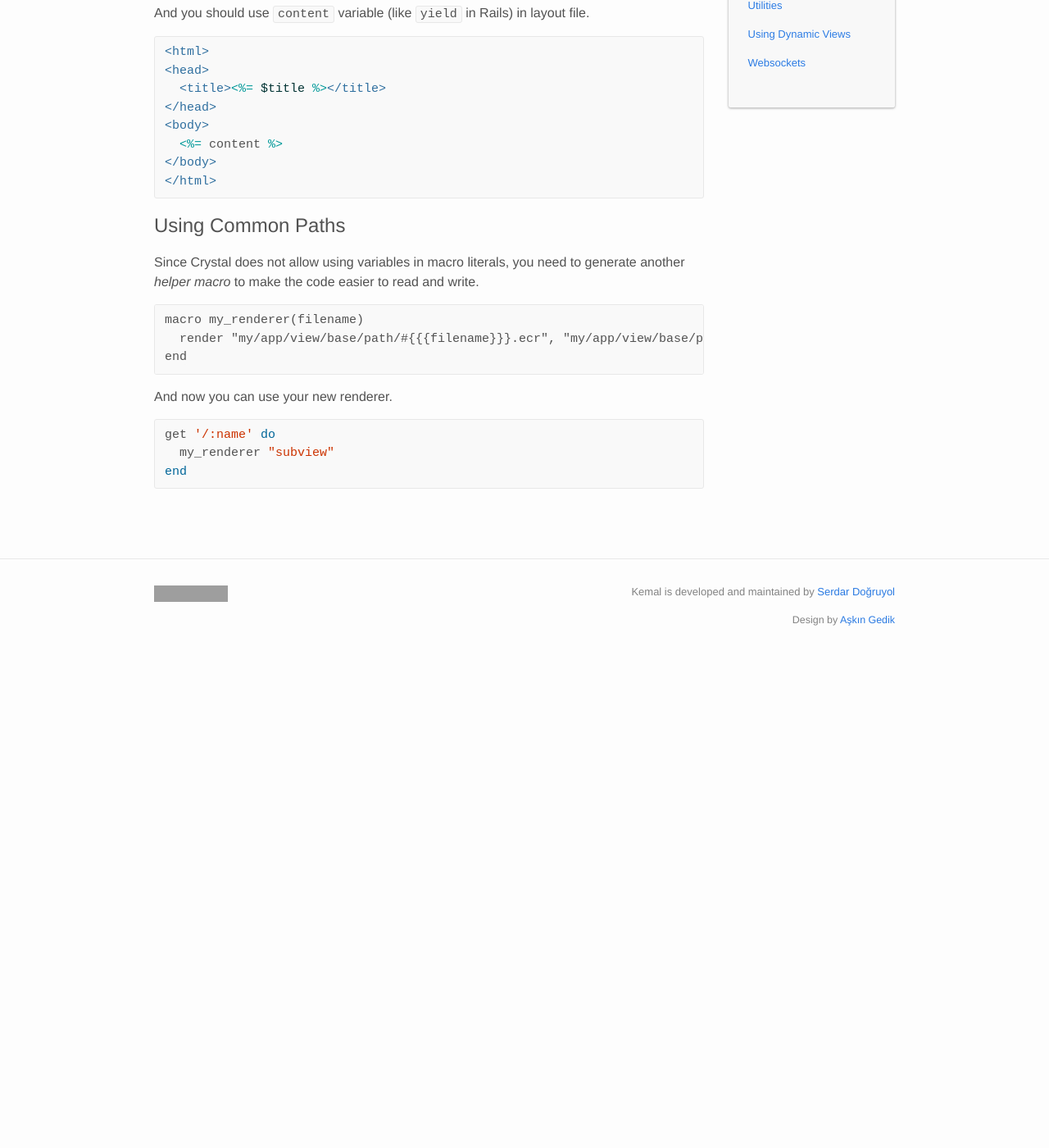
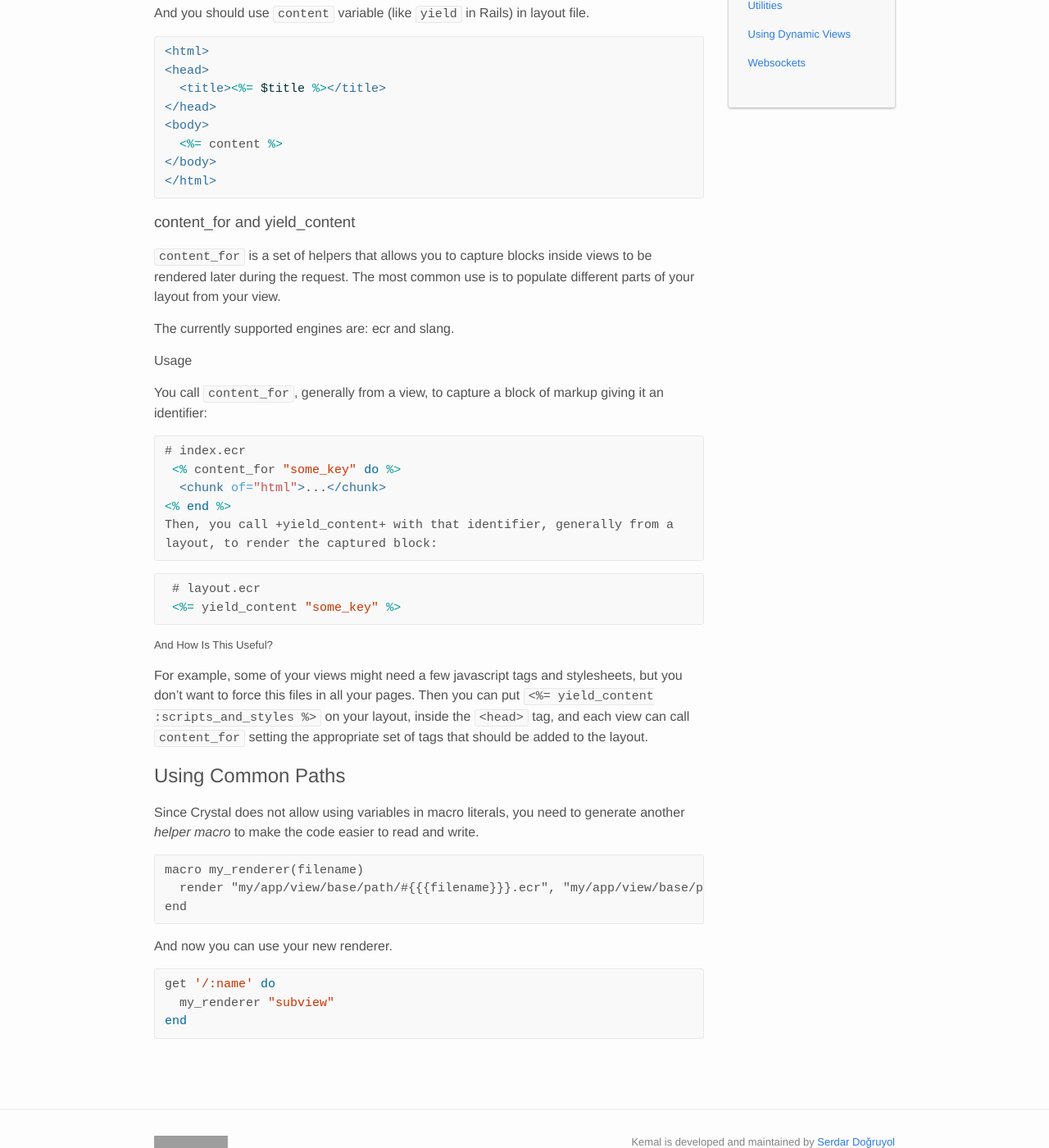
Before and after one commit to kemalcr/kemal, a Jekyll site: the page built from _docs/views.md, in a window 1280 px wide and 1400 px high, scrolled down 636 px. Shown: the whole window at 82% size. Built offline with Jekyll 4.4.1, drawn with Linux system fonts in a browser that asks for light colours; before the commit the page ends 1446 px from its top, so only the background shows below that; grey boxes are pictures that could not be loaded.

Commit message:
Update view doc

````diff
--- a/_docs/views.md
+++ b/_docs/views.md
@@ -41,6 +41,41 @@ And you should use `content` variable (like `yield` in Rails) in layout file.
 </html>
 ```
 
+### content_for and yield_content
+
+`content_for` is a set of helpers that allows you to capture
+blocks inside views to be rendered later during the request. The most
+common use is to populate different parts of your layout from your view.
+
+The currently supported engines are: ecr and slang.
+
+#### Usage
+
+You call `content_for`, generally from a view, to capture a block of markup
+giving it an identifier:
+
+```erb
+# index.ecr
+ <% content_for "some_key" do %>
+  <chunk of="html">...</chunk>
+<% end %>
+Then, you call +yield_content+ with that identifier, generally from a
+layout, to render the captured block:
+```
+
+```erb
+ # layout.ecr
+ <%= yield_content "some_key" %>
+```
+
+##### And How Is This Useful?
+
+For example, some of your views might need a few javascript tags and
+stylesheets, but you don't want to force this files in all your pages.
+Then you can put `<%= yield_content :scripts_and_styles %>` on your
+layout, inside the `<head>` tag, and each view can call `content_for`
+setting the appropriate set of tags that should be added to the layout.
+
 ## Using Common Paths
 
 Since Crystal does not allow using variables in macro literals, you need to generate
````
